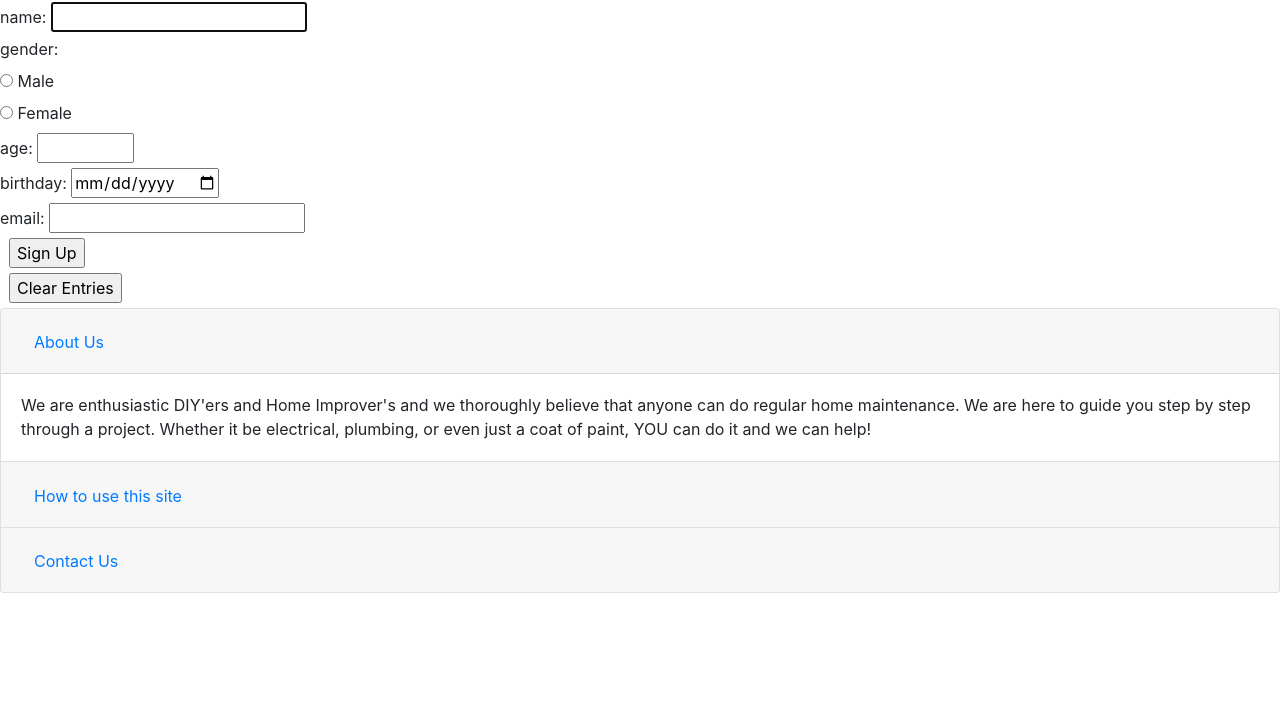
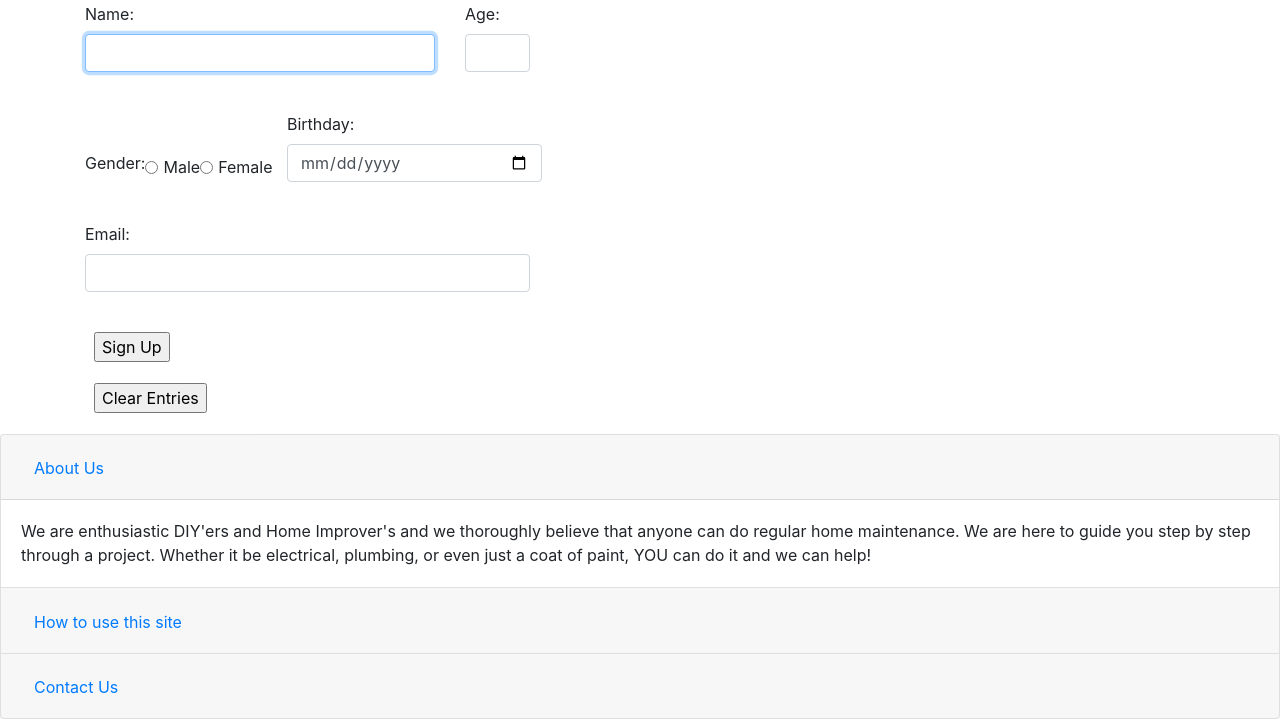
Before and after one commit to grabinow2/final-project, a plain HTML site: page html/email signup.html in a window 1280 px wide. Shown: the part 110-829 px from the top of the page. Before the commit the page ends 800 px from the top, so only its background shows below. Drawn offline with nearby package versions, Linux system fonts and the light colour scheme.

Commit message:
Rearranged some tags to fix bootstrap forms

```diff
--- a/html/email signup.html
+++ b/html/email signup.html
@@ -59,30 +59,51 @@
     includeNavbarHTML();
 </script>
 
-        <main>
+<div class="container">
 
     <h1>Sign Up For Emails</h1>
 
     <form action="/action_page.php"> <!--TODO confirmation page-->
-                <label for="name"> name:</label>
-                <input type="text" required name='name' id="name" pattern="[A-Z a-z]*"><br>
-                <label>gender:</label><br>
-                <input type="radio" id="male" name="gender" value="male">
-                <label for="male">Male</label><br>
-                <input type="radio" id="female" name="gender" value="female">
-                <label for="female">Female</label><br>
-                <label for="age"> age:</label>
-                <input type="number" required name='age' id="age" min="0" max="120"><br>
-                <label for="birthday">birthday:</label>
-                <input type="date" required id="birthday" name="birthday"><br>
-                <label for="email">email:</label>
-                <input type="email" required name='email' id="email"><br>
+        <div class="row">
+            <div class="form-group col-4">
+                <label for="name"> Name:</label>
+                <input type="text" class="form-control" required name='name' id="name" pattern="[A-Z a-z]*"><br>
+            </div>
+            <div class="form-group col-1">
+                <label for="age"> Age:</label>
+                <input type="number" class="form-control" required name='age' id="age" min="0" max="120"><br>
+            </div>
+        </div>
+        <div class="row">
+            <div class="form-check form-check-inline col-2">
+                <label>Gender: </label><br>
+                <input type="radio" class="form-check-input" id="male" name="gender" value="male">
+                <label for="male" class="form-check-label">Male</label><br>
+                <input type="radio" class="form-check-input" id="female" name="gender" value="female">
+                <label for="female" class="form-check-label">Female</label><br>
+            </div>
+            <div class="form-group col-3">
+                <label for="birthday">Birthday:</label>
+                <input type="date" class="form-control" required id="birthday" name="birthday"><br>
+            </div>
+        </div>
+        <div class="row">
+            <div class="form-group col-5">
+                <label for="email">Email:</label>
+                <input type="email" class="form-control" required name='email' id="email"><br>
+            </div>
+        </div>
+        <div class="form-group">
             <label>&nbsp;</label>
             <input type="submit" id="signUp" value="Sign Up"><br>
+        </div>
+        <div class="form-group">
             <label>&nbsp;</label>
             <input type="button" id="clear" value="Clear Entries"><br>
+        </div>
     </form>
 
+</div>
 </main>
 
 <div include-Footer-html="footer.html"></div>
```
Also changed, not shown: html/paint calc.html (+20 -9 lines). Lines whose indentation alone changed are shown as unchanged.
